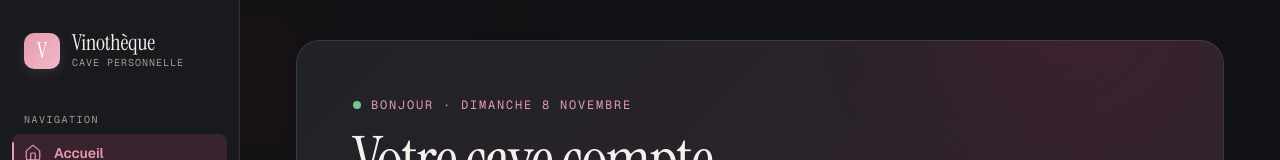
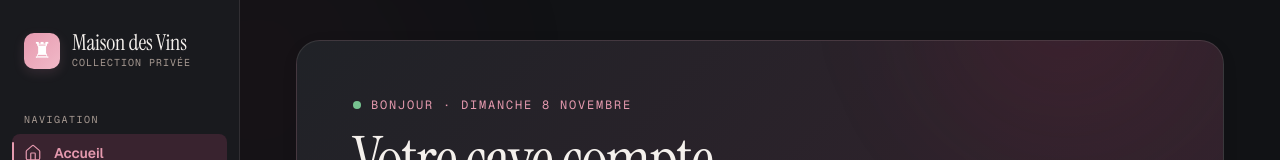
Before and after one commit to pleu38/WineCellarManagerFE, a React (Vite) app: page / in a window 1280 px wide. Shown: the top 160 px of the page. Built offline with nearby package versions, Linux system fonts and the light colour scheme; no server answers.

Commit message:
feat: Maison des Vins fast intro and castle brand in src/components/Sidebar.jsx

```diff
--- a/src/components/Sidebar.jsx
+++ b/src/components/Sidebar.jsx
@@ -1,4 +1,5 @@
 import { Home, Plus, Wine, BarChart2, Clock, Sun, Moon } from 'lucide-react'
+import ChateauMark from './ChateauMark'
 
 export default function Sidebar({ page, navigate, totalBottles, theme, toggleTheme }) {
   const items = [
@@ -12,10 +13,10 @@ export default function Sidebar({ page, navigate, totalBottles, theme, toggleThe
   return (
     <aside>
       <div className="brand">
-        <div className="brand-logo">V</div>
+        <div className="brand-logo"><ChateauMark /></div>
         <div>
-          <div className="brand-name">Vinothèque</div>
-          <div className="brand-sub">Cave personnelle</div>
+          <div className="brand-name">Maison des Vins</div>
+          <div className="brand-sub">Collection privée</div>
         </div>
       </div>
 
```
